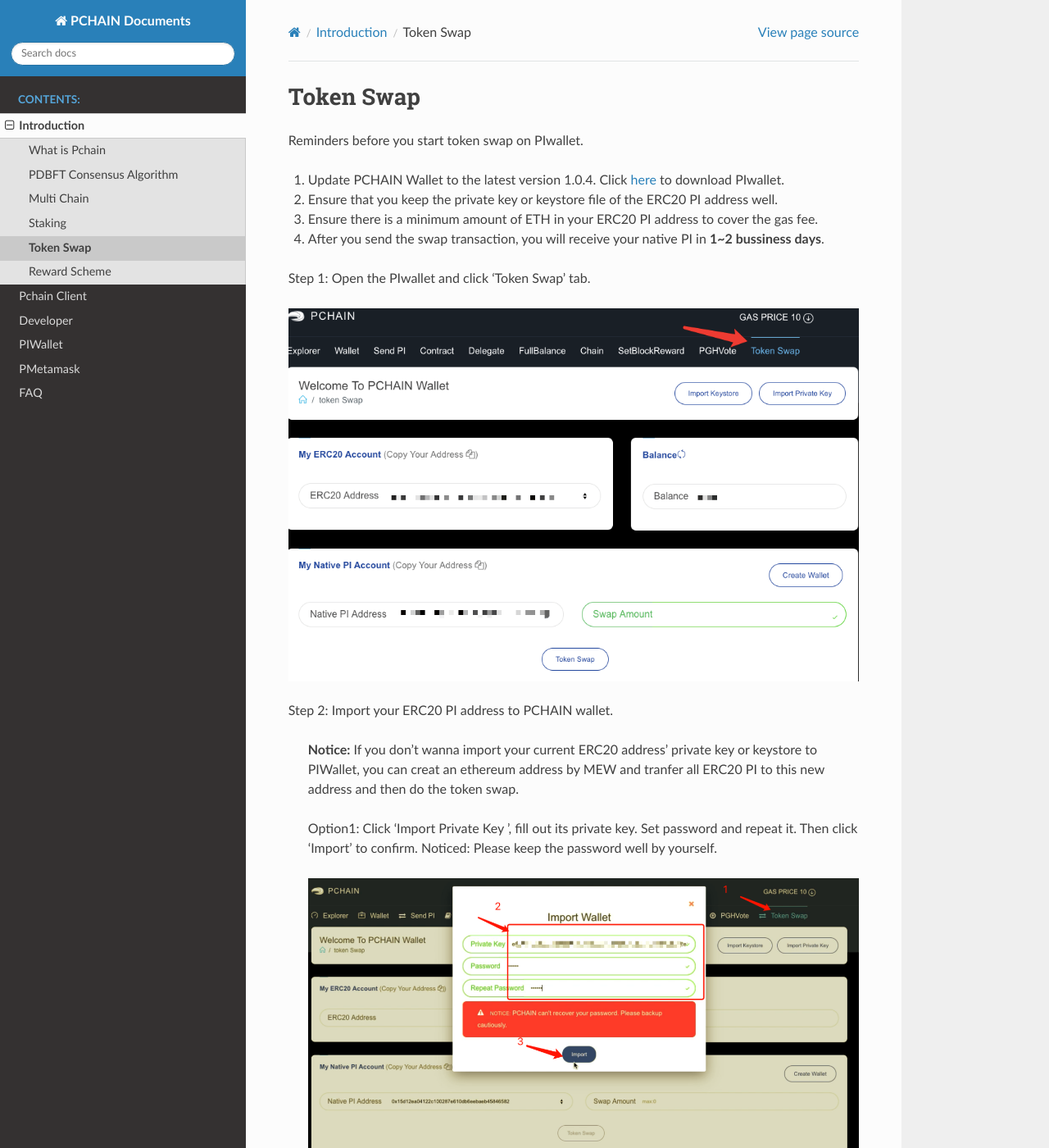
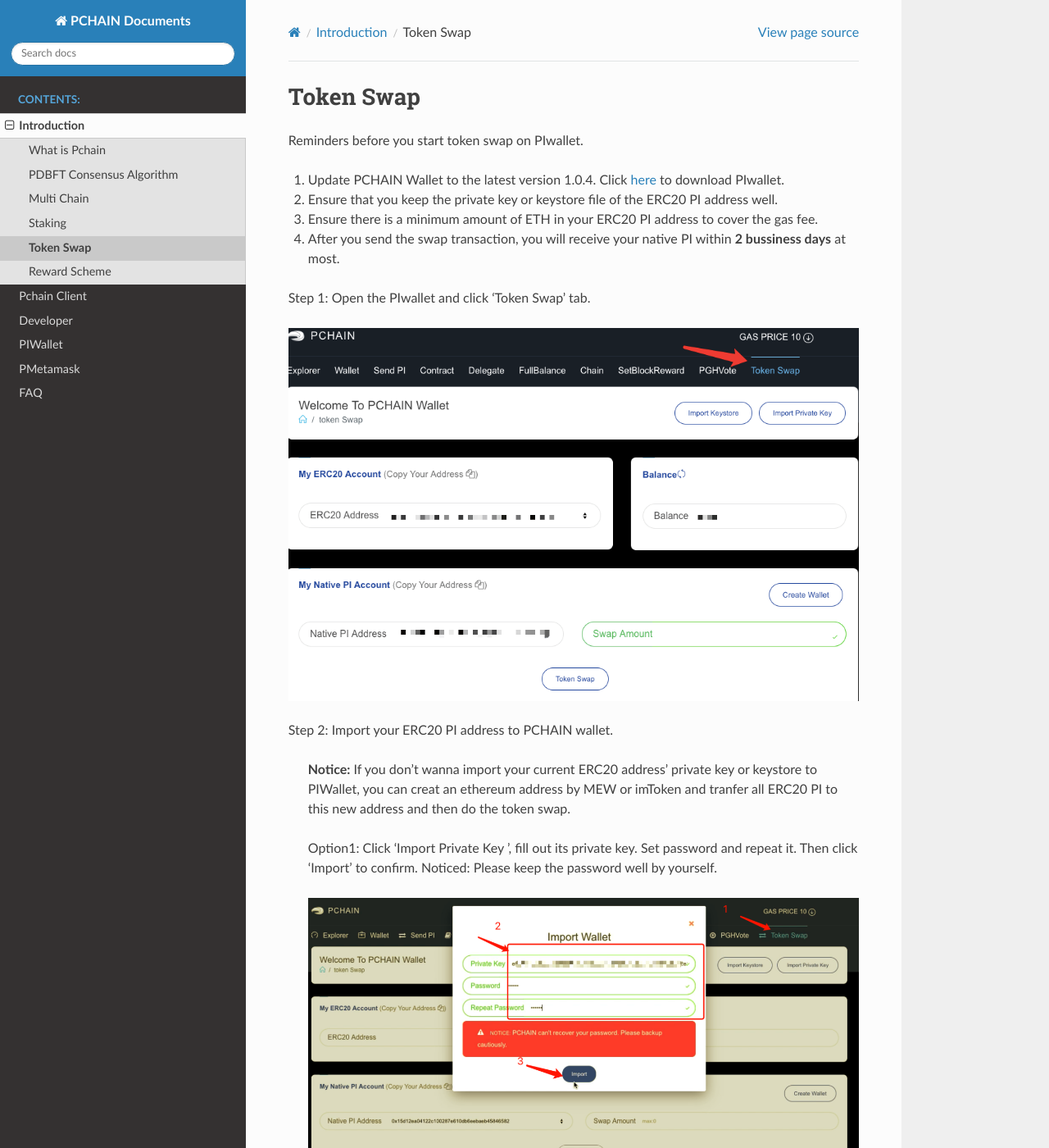
Before and after one commit to pchain-org/pchain-guide, a Sphinx documentation site: the page built from pchaindoc/source/introduction/tokenswap.rst, in a window 1280 px wide and 1400 px high. Shown: the whole window at 82% size. Built offline with Sphinx 7.4.7 and the Read the Docs theme 2.0.0, drawn with Linux system fonts in a browser that asks for light colours.

Commit message:
Update tokenswap.rst

```diff
--- a/pchaindoc/source/introduction/tokenswap.rst
+++ b/pchaindoc/source/introduction/tokenswap.rst
@@ -9,7 +9,7 @@
 1. Update PCHAIN Wallet to the latest version 1.0.4. Click `here <https://github.com/pchain-org/wallet/releases/edit/v1.0.4>`_ to download PIwallet.
 2. Ensure that you keep the private key or keystore file of the ERC20 PI address well.
 3. Ensure there is a minimum amount of ETH in your ERC20 PI address to cover the gas fee.
-4. After you send the swap transaction, you will receive your native PI in **1~2 bussiness days**.
+4. After you send the swap transaction, you will receive your native PI within **2 bussiness days** at most.
 
 Step 1: Open the PIwallet and click ‘Token Swap’ tab.
 
@@ -17,7 +17,7 @@
 
 Step 2: Import your ERC20 PI address to PCHAIN wallet.
 
-	**Notice:** If you don't wanna import your current ERC20 address' private key or keystore to PIWallet, you can creat an ethereum address by MEW and tranfer all ERC20 PI to this new address and then do the token swap.
+	**Notice:** If you don't wanna import your current ERC20 address' private key or keystore to PIWallet, you can creat an ethereum address by MEW or imToken and tranfer all ERC20 PI to this new address and then do the token swap.
 
 	Option1: Click ‘Import Private Key ’, fill out its private key. Set password and repeat it. Then click ‘Import’ to confirm.
 	Noticed: Please keep the password well by yourself.
```
